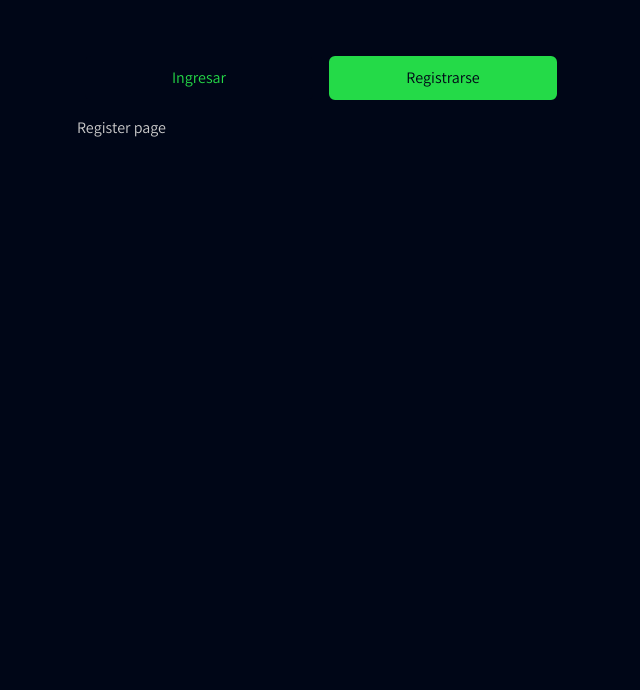
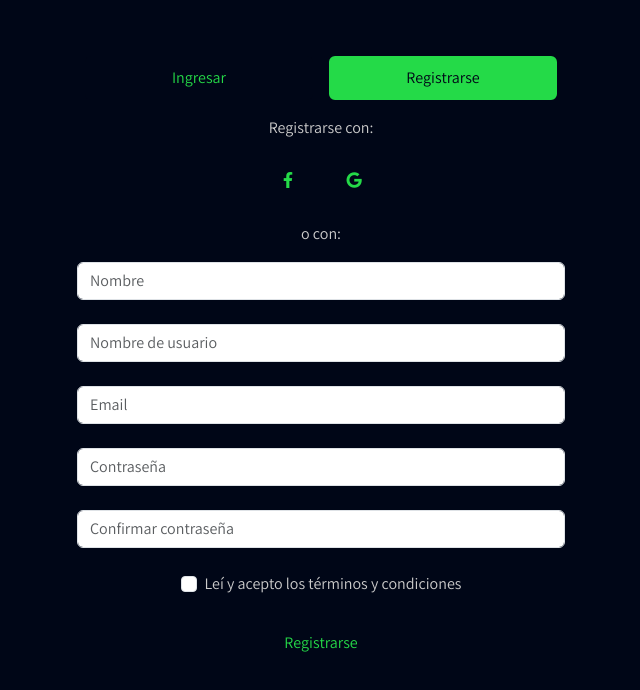
Before and after one commit to Joaqo99/rifas, a React (Vite) app: page /auth/register in a window 1280 px wide. Shown: the top 690 px of the page, without its empty margins (319-959 px from the left). Built offline with nearby package versions, Linux system fonts and the light colour scheme.

Commit message:
Register page diseño

```diff
--- a/src/auth/pages/LoginPage.jsx
+++ b/src/auth/pages/LoginPage.jsx
@@ -1,12 +1,4 @@
 import './LoginPageStyles.css';
-
-
-const inputStyle = {
-    backgroundColor: 'transparent',
-    border: 'none',
-    borderRadius: '0px',
-    borderBottom: 'solid 1px #ccc',
-};
 
 const iconButtonStyle = {
     width: '50px',
@@ -39,10 +31,10 @@ export const LoginPage = () => {
                 </div>
                 <p className="text-center">o con:</p>
                 <div className="form-outline mb-4">
-                    <input style={inputStyle} type="email" id="loginName" className="form-control input mb-5" placeholder="Email" />
+                    <input type="email" id="loginName" className="form-control" placeholder="Email" />
                 </div>
                 <div className="form-outline mb-4">
-                    <input style={inputStyle} type="password" id="loginPassword" className="form-control input mb-5" placeholder="Contraseña"/>
+                    <input type="password" id="loginPassword" className="form-control" placeholder="Contraseña"/>
                 </div>
                 <div className="row mb-4">
                     <div className="col-md-6 d-flex justify-content-center">
--- a/src/auth/pages/RegisterPage.jsx
+++ b/src/auth/pages/RegisterPage.jsx
@@ -1,75 +1,59 @@
+import './RegisterPageStyles.css'
+
+const iconButtonStyle = {
+  width: '50px',
+  height: '50px',
+  color: '#24da48',
+  borderRadius: '50%'
+};
+
+const buttonStyle = {
+  width: '100%',
+  height: '45px',
+  color: '#24da48',
+  backgroundColor: 'transparent',
+  border: '2px solid transparent',
+}
+
 export const RegisterPage = () => {
     return (
-        <>
-            <div>Register page</div>
-        {/*<div className="tab-content">
-            <div class="tab-pane fade" id="pills-register" role="tabpanel" aria-labelledby="tab-register">
+      <div className="tab-content">
+          <div className="tab-pane fade show active" id="pills-register" role="tabpanel" aria-labelledby="tab-register">
             <form>
-                <div class="text-center mb-3">
-                  <p>Sign up with:</p>
-                  <button type="button" class="btn btn-link btn-floating mx-1">
-                    <i class="fab fa-facebook-f"></i>
+              <div className="text-center mb-3">
+                <p>Registrarse con:</p>
+                <button style={iconButtonStyle} type="button" className="btn btn-link btn-floating mx-2 icon-button">
+                  <i className="fab fa-facebook-f"></i>
                 </button>
-
-                  <button type="button" class="btn btn-link btn-floating mx-1">
-                    <i class="fab fa-google"></i>
-                  </button>
-
-                  <button type="button" class="btn btn-link btn-floating mx-1">
-                    <i class="fab fa-twitter"></i>
-                  </button>
-
-                  <button type="button" class="btn btn-link btn-floating mx-1">
-                    <i class="fab fa-github"></i>
+                <button style={iconButtonStyle} type="button" className="btn btn-link btn-floating mx-2 icon-button">
+                  <i className="fab fa-google"></i>
                 </button>
               </div>
-
-                <p class="text-center">or:</p>
-
-                <!-- Name input -->
-                <div class="form-outline mb-4">
-                  <input type="text" id="registerName" class="form-control" />
-                  <label class="form-label" for="registerName">Name</label>
+              <p className="text-center">o con:</p>
+              <div className="form-outline mb-4">
+                <input type="text" id="registerName" className="form-control" placeholder='Nombre'/>
               </div>
-
-                <!-- Username input -->
-                <div class="form-outline mb-4">
-                  <input type="text" id="registerUsername" class="form-control" />
-                  <label class="form-label" for="registerUsername">Username</label>
+              <div className="form-outline mb-4">
+                <input type="text" id="registerUsername" className="form-control" placeholder='Nombre de usuario'/>
               </div>
-
-                <!-- Email input -->
-                <div class="form-outline mb-4">
-                  <input type="email" id="registerEmail" class="form-control" />
-                  <label class="form-label" for="registerEmail">Email</label>
+              <div className="form-outline mb-4">
+                <input type="email" id="registerEmail" className="form-control" placeholder='Email'/>
               </div>
-
-                <!-- Password input -->
-                <div class="form-outline mb-4">
-                  <input type="password" id="registerPassword" class="form-control" />
-                  <label class="form-label" for="registerPassword">Password</label>
+              <div className="form-outline mb-4">
+                <input type="password" id="registerPassword" className="form-control" placeholder='Contraseña'/>
               </div>
-
-                <!-- Repeat Password input -->
-                <div class="form-outline mb-4">
-                  <input type="password" id="registerRepeatPassword" class="form-control" />
-                  <label class="form-label" for="registerRepeatPassword">Repeat password</label>
+              <div className="form-outline mb-4">
+                <input type="password" id="registerRepeatPassword" className="form-control" placeholder='Confirmar contraseña'/>
               </div>
-
-                <!-- Checkbox -->
-                <div class="form-check d-flex justify-content-center mb-4">
-                  <input class="form-check-input me-2" type="checkbox" value="" id="registerCheck" checked
-                    aria-describedby="registerCheckHelpText" />
-                  <label class="form-check-label" for="registerCheck">
-                    I have read and agree to the terms
+              <div className="form-check d-flex justify-content-center mb-4">
+                <input className="form-check-input me-2" type="checkbox" value="" id="registerCheck" aria-describedby="registerCheckHelpText" />
+                <label className="form-check-label" forhtml="registerCheck">
+                  Leí y acepto los términos y condiciones
                 </label>
               </div>
-
-                <!-- Submit button -->
-                <button type="submit" class="btn btn-primary btn-block mb-3">Sign in</button>
+              <button style={buttonStyle} type="submit" className="btn btn-primary btn-block mb-3 register-button">Registrarse</button>
             </form>
           </div>
-    </div>*/}
-    </>
+        </div>
     );
 }
--- /dev/null
+++ b/src/auth/pages/RegisterPageStyles.css
@@ -0,0 +1,13 @@
+.icon-button:hover{
+    color: #000617 !important;
+    background-color: #24da48 !important;
+}
+
+.register-button:hover{
+    border: 2px solid #24da48 !important;
+}
+
+.register-button:active{
+    background-color: #24da48 !important;
+    color: #000617 !important;
+}
```
Lines whose indentation alone changed are shown as unchanged.
